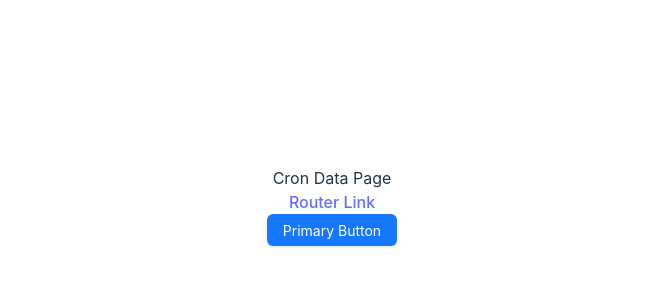
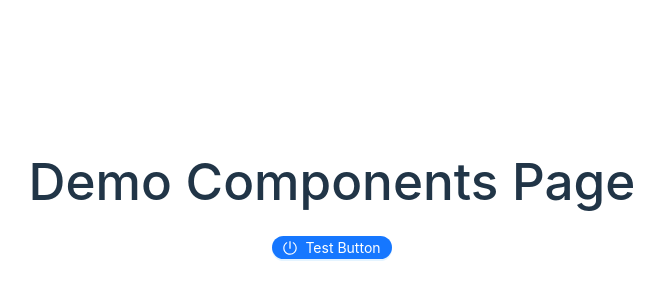
Before and after one commit to PhamNgocHau/Crypto-Tool, a React (Vite) app in the folder tool-cron-data/: page / in a window 1280 px wide. Shown: the part 194-494 px from the top of the page, without its empty margins (308-972 px from the left). Built offline with nearby package versions, Linux system fonts and the light colour scheme.

Commit message:
Add components Button

```diff
--- a/tool-cron-data/package.json
+++ b/tool-cron-data/package.json
@@ -4,7 +4,7 @@
   "version": "0.0.0",
   "type": "module",
   "scripts": {
-    "dev": "vite",
+    "dev": "vite --host",
     "build": "tsc && vite build",
     "preview": "vite preview"
   },
@@ -14,12 +14,14 @@
     "react": "^18.2.0",
     "react-dom": "^18.2.0",
     "react-router-dom": "^6.8.2",
+    "styled-components": "^5.3.9",
     "vite-aliases": "^0.8.1"
   },
   "devDependencies": {
     "@types/node": "^18.14.6",
     "@types/react": "^18.0.27",
     "@types/react-dom": "^18.0.10",
+    "@types/styled-components": "^5.1.26",
     "@vitejs/plugin-react": "^3.1.0",
     "typescript": "^4.9.3",
     "vite": "^4.1.0"
--- a/tool-cron-data/src/App.tsx
+++ b/tool-cron-data/src/App.tsx
@@ -4,7 +4,7 @@ import {
   RouterProvider,
 } from "react-router-dom";
 
-import CronDataPage from 'pages/CronDataPage';
+import ComponentsPage from 'pages/ComponentsPage';
 import MainPage from 'pages/MainPage';
 
 import 'antd/dist/reset.css';
@@ -13,7 +13,7 @@ import './index.css';
 const routers = createBrowserRouter([
   {
     path: "/",
-    element: <CronDataPage />,
+    element: <ComponentsPage/>
   },
   {
     path: "/main-page",
--- /dev/null
+++ b/tool-cron-data/src/components/button/index.tsx
@@ -0,0 +1,47 @@
+import React from 'react';
+import { ButtonCustomStyle } from "./style";
+import type { SizeType } from 'antd/es/config-provider/SizeContext';
+
+interface ButtonProps {
+  className?: string;
+  onClick?: () => void;
+  buttonType?: "default" | "primary" | "ghost" | "dashed" | "link" | "text";
+  shape?: "default" | "circle" | "round";
+  disabled?: boolean;
+  loading?: boolean | {
+    delay?: number;
+  };
+  danger?: boolean;
+  width?: string;
+  height?: string;
+  color?: string;
+  background?: string;
+  children?: React.ReactNode;
+  icon?: React.ReactNode;
+  size?: SizeType;
+}
+
+function Button({ children, className, onClick, width, height, color, background, size, icon, disabled, buttonType, ...props }: ButtonProps) {
+
+  return (
+    <ButtonCustomStyle
+      {...props}
+      className={className}
+      style={{
+        width: width,
+        height: height,
+        color: color,
+        background: background,
+      }}
+      onClick={onClick}
+      type={buttonType}
+      disabled={disabled}
+      size={size}
+      icon={icon}
+    >
+      {children}
+    </ButtonCustomStyle>
+  )
+}
+
+export default Button;
--- /dev/null
+++ b/tool-cron-data/src/components/button/style.tsx
@@ -0,0 +1,7 @@
+import styled from 'styled-components';
+import { Button } from "antd";
+
+export const ButtonCustomStyle = styled(Button)`
+  font-size: 14px;
+  text-align: center;
+`;
--- /dev/null
+++ b/tool-cron-data/src/pages/ComponentsPage/index.tsx
@@ -0,0 +1,34 @@
+import React from 'react';
+import { PoweroffOutlined } from '@ant-design/icons';
+import Button from "components/button";
+
+const ComponentsPage: React.FC = () => {
+
+  const handleClickButton = () => {
+    console.log('Runnnn >>>');
+  };
+
+  return (
+    <div>
+      <h1>Demo Components Page</h1>
+      <div>
+        <Button
+          className="test-class"
+          shape="round"
+          icon={<PoweroffOutlined />}
+          buttonType="primary"
+          size="middle"
+          width="120px"
+          height="auto"
+          color="#fff"
+          onClick={() => handleClickButton()}
+        >
+          Test Button
+        </Button>
+      </div>
+    </div>
+
+  )
+}
+
+  export default ComponentsPage;
--- a/tool-cron-data/src/pages/CronDataPage/index.tsx
+++ /dev/null
@@ -1,18 +0,0 @@
-import { Button } from "antd";
-
-function CronDataPage() {
-  return (
-    <div>
-      <div>Cron Data Page</div>
-      <div>
-        <a href={`/main-page`}>Router Link</a>
-      </div>
-      <div>
-        <Button type="primary">Primary Button</Button>
-      </div>
-    </div>
-
-  )
-}
-
-  export default CronDataPage;
```
Also changed, not shown: 1 other file (tests, documents, lock files or other folders).
